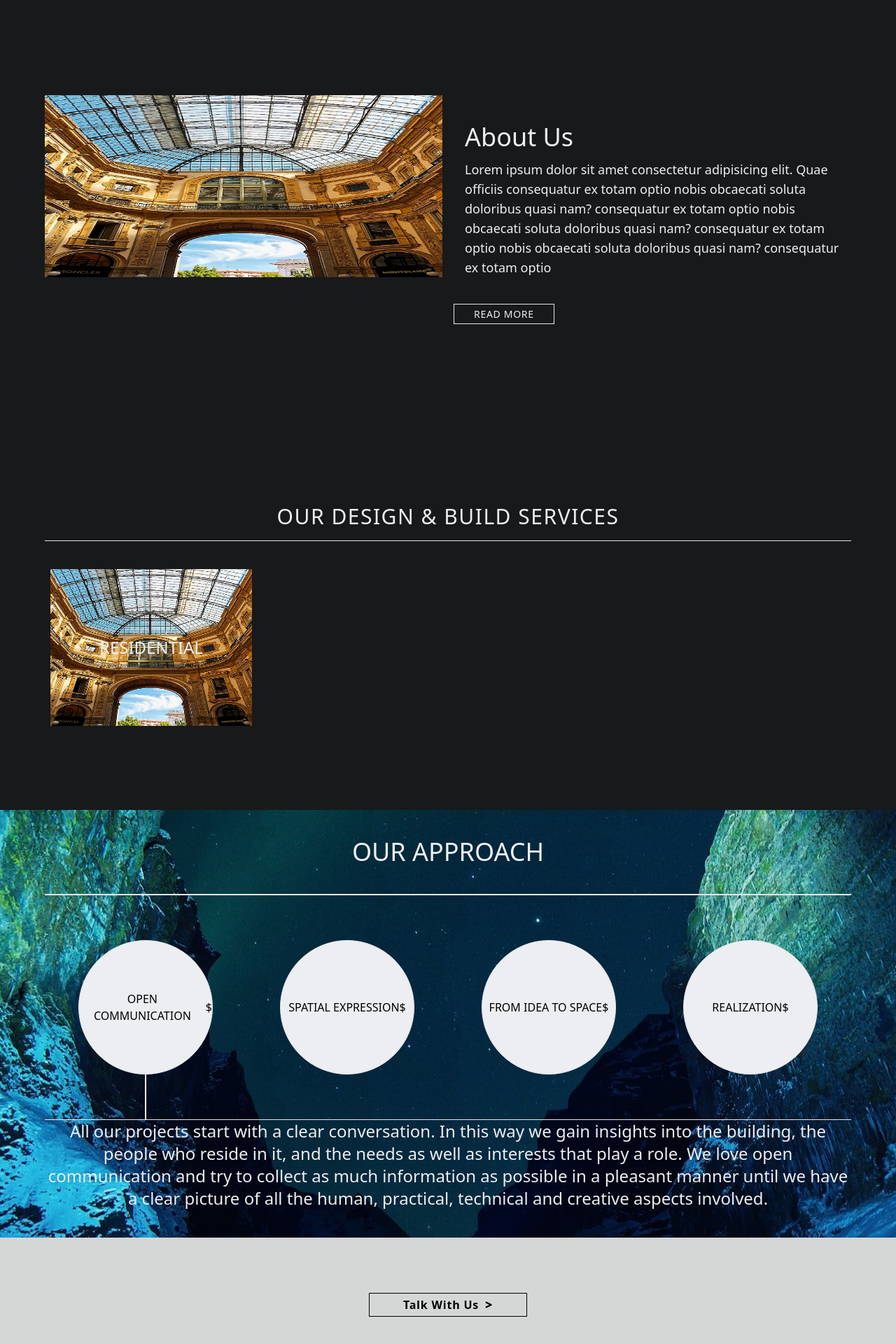
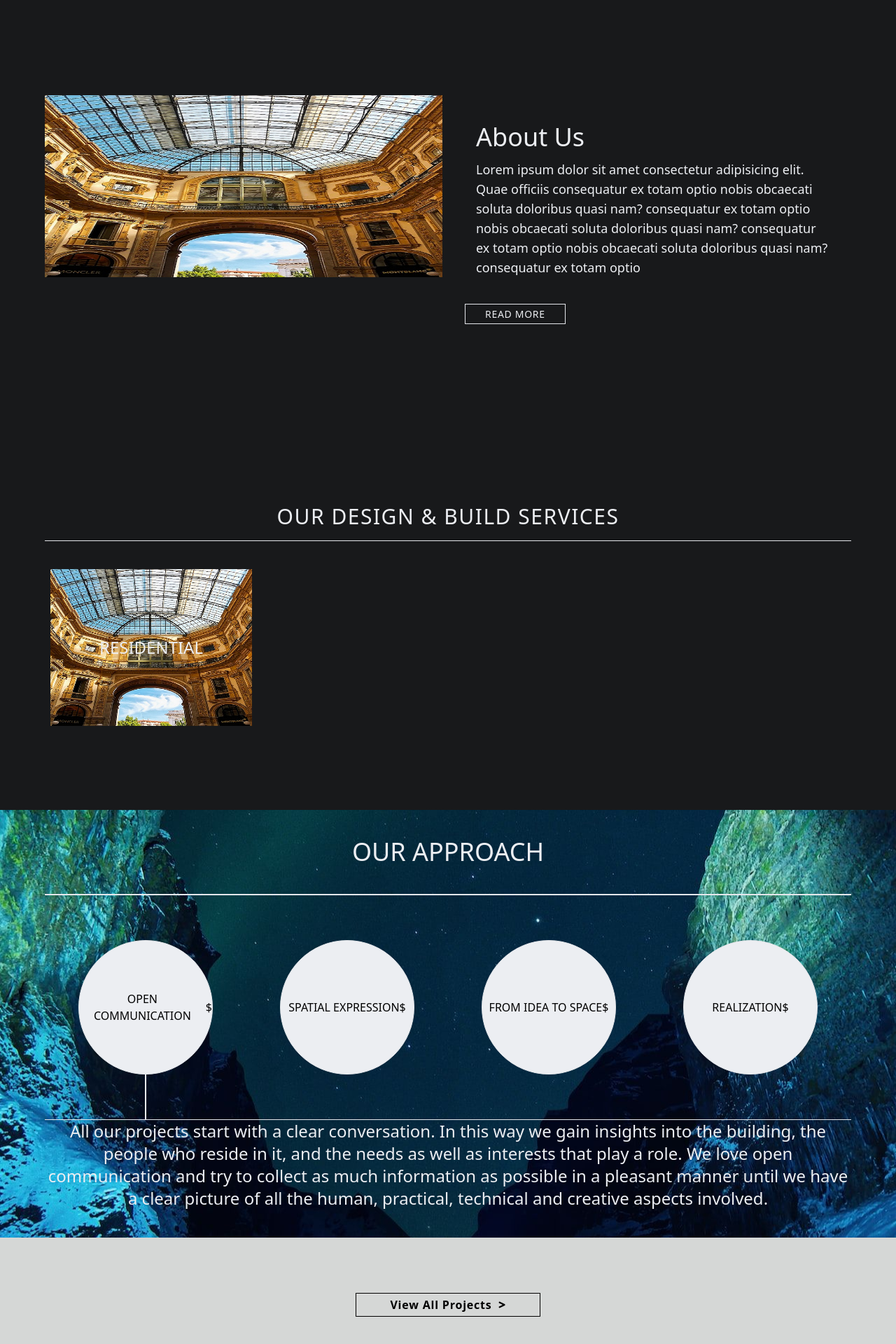
Before and after one commit to parham-mosadeq/infya, a Next.js app: page / in a window 1280 px wide. Shown: the part 760-2680 px from the top of the page at 70% size. Built offline with nearby package versions, Linux system fonts and the light colour scheme.

Commit message:
change txt

```diff
--- a/src/components/templates/HomePage.js
+++ b/src/components/templates/HomePage.js
@@ -28,7 +28,7 @@ function HomePage() {
               />
             </div>
           </div>
-          <div className='pb-10 lg:pb-0 lg:h-full'>
+          <div className='pb-10 px-4 lg:pb-0 lg:h-full'>
             <div className='text-mainTxtColor py-10 px-4 text-lg '>
               <h1 className='text-4xl capitalize mb-3 lg:h-full'>about us</h1>
               <p className='lg:h-full'>
@@ -64,7 +64,7 @@ function HomePage() {
         {/* view all projects */}
       </article>
       <div className='w-full'>
-        <TalkWithUs href={'/our-projects'} title='talk with us' />
+        <TalkWithUs href={'/our-projects'} title=' view all projects' />
       </div>
     </div>
   );
```
